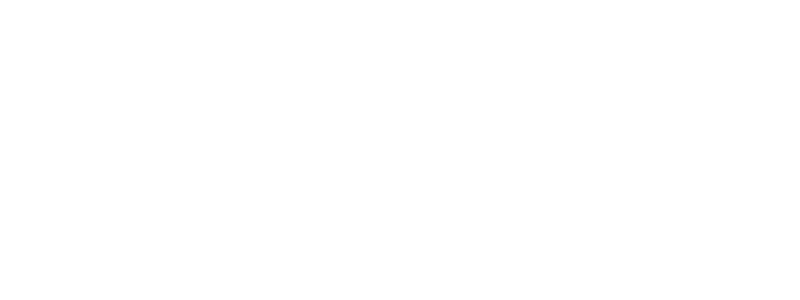
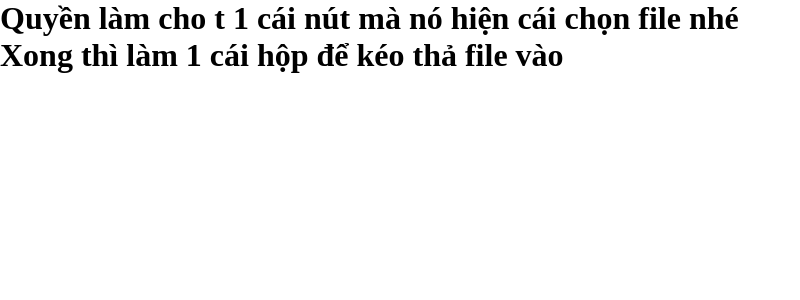
Before and after one commit to lquyet/UETourmaline_Frontend, a React (Create React App) app: page /upload in a window 1280 px wide. Before the commit this address had no page. Shown: the top 300 px of the page, without its empty margins (0-800 px from the left). Built offline with nearby package versions, Linux system fonts and the light colour scheme.

Commit message:
add upload page

```diff
--- a/src/App.js
+++ b/src/App.js
@@ -1,5 +1,5 @@
 import {BrowserRouter, Routes, Route} from 'react-router-dom'
-import {publicRoutes} from './routes'
+import {publicRoutes} from './Routes'
 function App() {
   return (
     <div className="App">
--- a/src/Routes/index.js
+++ b/src/Routes/index.js
@@ -2,6 +2,7 @@
 import MainScreen from "../pages/MainScreen"
 import Player from "../pages/Player"
 import Profile from "../pages/Profile"
+import Upload from "../pages/Upload"
 
 export const publicRoutes = [
     {
@@ -13,11 +14,15 @@
         page: Profile
     },
     {
-        path:'login',
+        path:'/login',
         page: Login
     },
     {
-        path:'player',
+        path:'/player',
         page: Player
+    },
+    {
+        path: '/upload',
+        page: Upload
     }
 ]
--- /dev/null
+++ b/src/pages/Upload/index.js
@@ -0,0 +1,10 @@
+
+function Upload() {
+    return (
+        <>
+            <h1> Quyền làm cho t 1 cái nút mà nó hiện cái chọn file nhé</h1>
+            <h1> Xong thì làm 1 cái hộp để kéo thả file vào</h1>
+        </>
+    )
+}
+export default Upload
```
Also changed, not shown: 1 other file (tests, documents, lock files or other folders).
